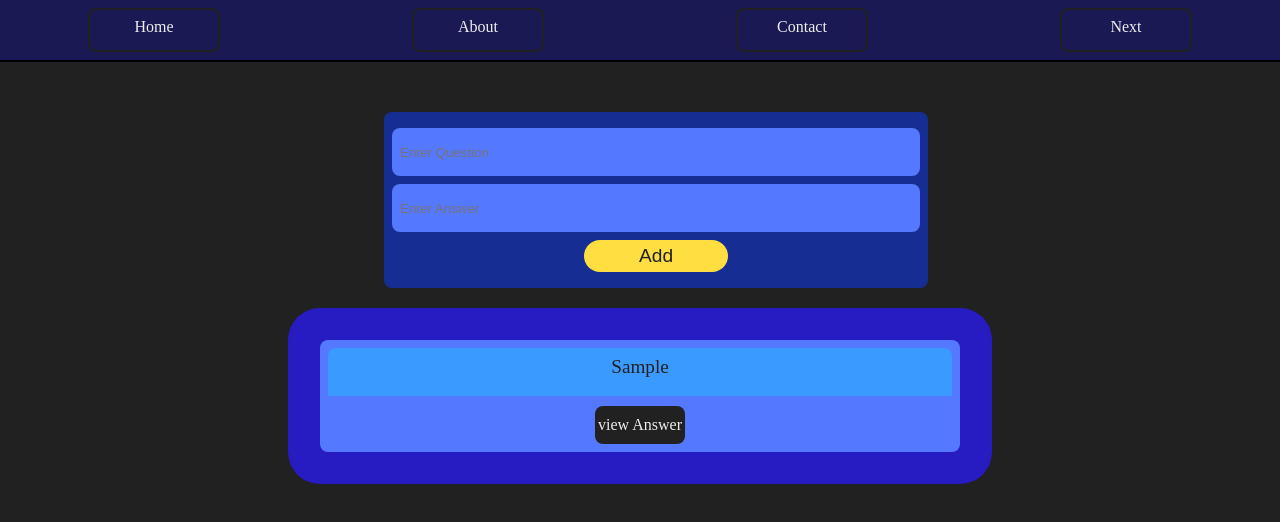
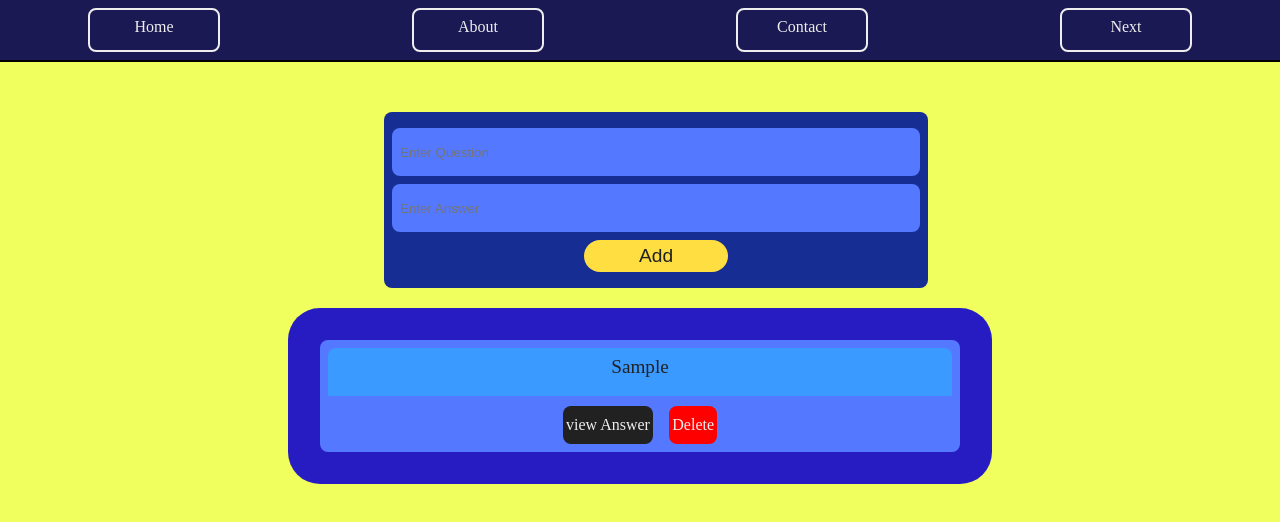
Before and after one commit to ayuush224/PracticeProjects, a website: page public/questionAnswer.html in a window 1280 px wide. Both pictures are taken after typing "Sample", "Sample" into the empty fields and a click on the button "Add". Drawn offline with Linux system fonts and the light colour scheme.

Commit message:
Added a basic functionality of deletion

```diff
--- a/public/questionAnswer.html
+++ b/public/questionAnswer.html
@@ -12,7 +12,7 @@
         }
 
         body{
-            background-color: #212121;
+            background-color: #F1FF5E;
         }
 
         .heading{
@@ -31,7 +31,7 @@
             width: 7rem;
             border-radius: 0.5rem;
             padding: 0.5rem;
-            border: #212121 2px solid;
+            border: #eee 2px solid;
             text-align: center;
             transition: all 0.4s linear;
         }
@@ -115,7 +115,7 @@
             display: none;
         }
 
-        .view{
+        .view, .delete{
             height:2rem;
             background-color: #212121;
             border-radius: 0.5rem;
@@ -126,6 +126,10 @@
             margin-top: 10px;
         }
 
+        .delete{
+            background-color: red;
+        }
+
         .top:hover{
             transform: scale(1.2);
             background-color: #F1FF5E;
@@ -134,6 +138,13 @@
 
         .input:focus{
             outline: none;
+        }
+
+        .features{
+            display: flex;
+            align-items: center;
+            justify-content: center;
+            gap: 1rem;
         }
         </style>
 </head>
@@ -172,10 +183,12 @@
 
             if(!isValidQuestionAnswer()){
                 alert("Please Enter valid question and answer!");
+                return;
             }
             if(count == 0){
                 questionAnswer.style.padding = "2rem";
             }
+            count++;
 
             let one = document.createElement("div");
             one.setAttribute("class", "one");
@@ -191,21 +204,32 @@
             question.value = "";
             answer.value = "";
 
+            let features = document.createElement("div");
+            features.setAttribute("class", "features");
+
             let viewButton = document.createElement("div");
             viewButton.setAttribute("class", "view");
             viewButton.textContent = "view Answer";
             enableShowButton(viewButton);
 
+            let deleteButton = document.createElement("div");
+            deleteButton.setAttribute("class", "delete");
+            deleteButton.textContent = "Delete";
+            enableDeleteButton(deleteButton);
+
+            features.appendChild(viewButton);
+            features.appendChild(deleteButton);
+
             one.appendChild(qn);
             one.appendChild(ans);
-            one.appendChild(viewButton);
+            one.appendChild(features);
 
             questionAnswer.appendChild(one);
         });
 
         function enableShowButton(element){
             element.addEventListener("click", (e) => {
-                let answer = e.target.previousElementSibling;
+                let answer = e.target.parentElement.previousElementSibling;
                 if(answer.style.display === "block"){
                     answer.style.display = "none";
                     element.textContent = "view Answer";
@@ -227,6 +251,17 @@
 
             return true;
         }
+
+        function enableDeleteButton(element){
+            element.addEventListener("click", (event) => {
+                let one = event.target.parentElement.parentElement;
+                questionAnswer.removeChild(one);
+                count--;
+                if(count == 0){
+                    questionAnswer.style.padding = "0px";
+                }
+            })
+        };
     </script>
 </body>
 </html>
```
